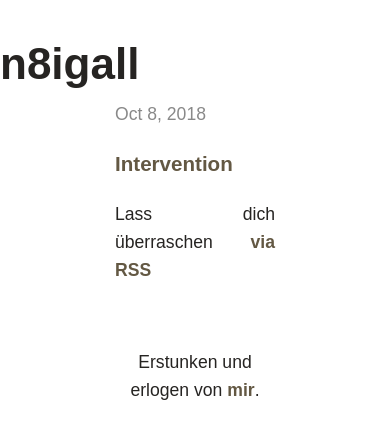
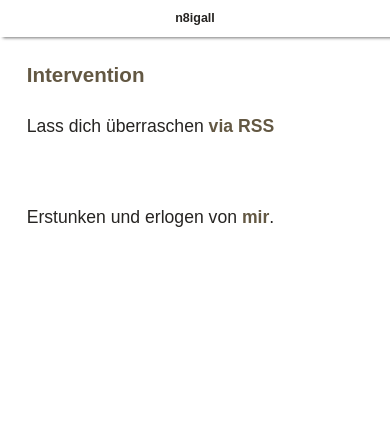
Before and after one commit to Arduqq/n8igall, a Jekyll site: the page built from blog.html, in a window 390 px wide. Shown: the top 439 px of the page. Built offline with Jekyll 4.4.1, drawn with Linux system fonts in a browser that asks for light colours; some web fonts are replaced.

Commit message:
final mobile adjustment

```diff
--- a/_includes/head.html
+++ b/_includes/head.html
@@ -2,15 +2,9 @@
     <meta charset="utf-8">
     <meta http-equiv="x-ua-compatible" content="ie=edge">
     <meta name="viewport" content="width=device-width, initial-scale=1">
-
     <title>{% if page.title %}{{ page.title }}{% else %}{{ site.title }} - {{ site.description }}{% endif %}</title>
-
     <link rel="stylesheet" href="{{ "/css/main.css" | prepend: site.baseurl }}">
     <link rel="canonical" href="{{ page.url | replace:'index.html','' | prepend: site.baseurl | prepend: site.url }}">
     <link href="https://fonts.googleapis.com/css?family=Charmonman:400,700" rel="stylesheet">
-
     <link href='http://fonts.googleapis.com/css?family=Tangerine:400,700' rel='stylesheet' type='text/css'>
-
-
-
 </head>
--- a/_sass/_layout.scss
+++ b/_sass/_layout.scss
@@ -1,5 +1,5 @@
 body {
-    margin: 100px;
+    margin: 3%;
     color: $font-color;
     font-family: $font-style;
     font-size: 1.1em;
@@ -77,7 +77,7 @@ footer {
     display: inline;
 }
 
-@media only screen and (max-width: 768px) {
+@media (max-width: 768px) {
     /* For mobile phones: */
     main {
         flex: 0 0 100%;
@@ -85,8 +85,14 @@ footer {
     header {
         flex: 0 0 0%;
         position: fixed;
-        width: 10px;
+        top: 0;
         left: 0;
-        top: 0;
+        margin: 0 auto;
+        justify-content: center;
+        font-size: 5px;
+        text-align: center;
+        width: 100%;
+        background: #fff;
+        box-shadow:3px 1px 3px #787878;
     }
 }
```
Lines whose indentation alone changed are shown as unchanged.
